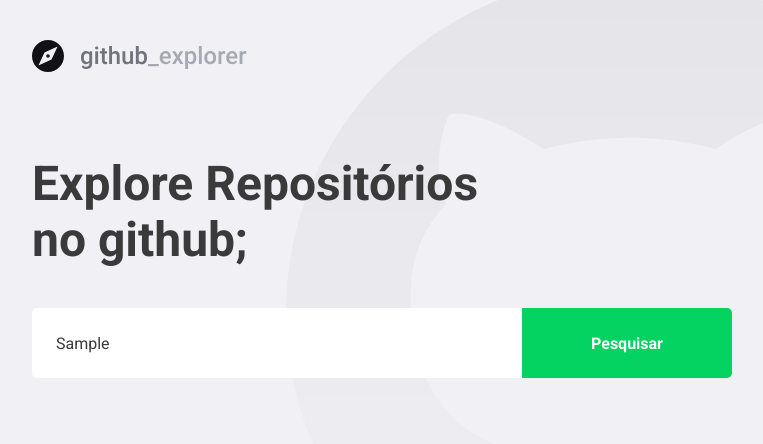
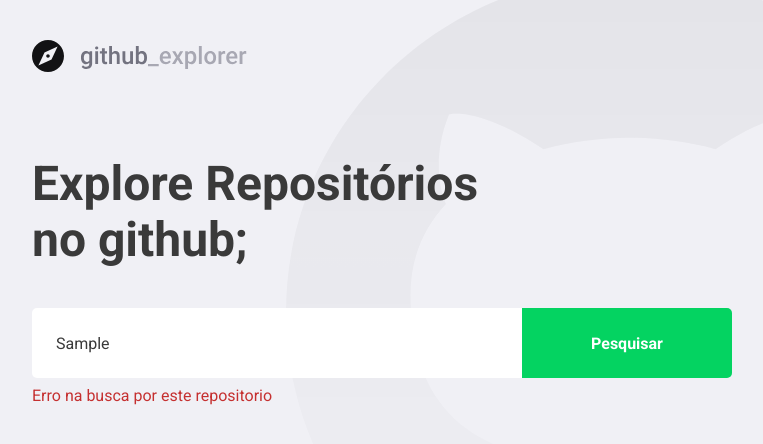
Before and after one commit to andrebertonha/05-projeto-react, a React (Create React App) app: page / in a window 1280 px wide. Both pictures are taken after typing "Sample" into the empty fields and a click on the button "Pesquisar". Shown: the top 444 px of the page, without its empty margins (128-891 px from the left). Built offline with nearby package versions, Linux system fonts and the light colour scheme; no server answers.

Commit message:
code review and setINputError added

```diff
--- a/src/index.tsx
+++ b/src/index.tsx
@@ -1,7 +1,6 @@
 import React from 'react';
 import ReactDOM from 'react-dom';
 import App from './App';
-
 
 ReactDOM.render(
   <React.StrictMode>
--- a/src/pages/Dashboard/index.tsx
+++ b/src/pages/Dashboard/index.tsx
@@ -2,7 +2,12 @@
 import { FiChevronRight } from 'react-icons/fi';
 import api from '../../services/api';
 import logoImg from '../../assets/logo.svg';
-import { Title, Form, Repositories } from './styles';
+import {
+  Title,
+  Form,
+  Repositories,
+  Error,
+} from './styles';
 
 interface Repository {
   full_name: string;
@@ -15,15 +20,26 @@
 
 const Dashboard: React.FC = () => {
   const [newRepo, setNewRepo] = useState('');
+  const [inputError, setInputError] = useState('');
   const [repositories, setRepositories] = useState<Repository[]>([]);
-  async function handleAddRepository(event: FormEvent<HTMLFormElement>): Promise<void> {
+  async function handleAddRepository(
+    event: FormEvent<HTMLFormElement>,
+  ): Promise<void> {
     event.preventDefault();
+    if (!newRepo) {
+      setInputError('Digite o autor/nome do repositório');
+      return;
+    }
+    try {
+      const response = await api.get<Repository>(`repos/${newRepo}`);
+      const repository = response.data;
 
-    const response = await api.get<Repository>(`repos/${newRepo}`);
-    const repository = response.data;
-
-    setRepositories([...repositories, repository]);
-    setNewRepo('');
+      setRepositories([...repositories, repository]);
+      setNewRepo('');
+      setInputError('');
+    } catch (err) {
+      setInputError('Erro na busca por este repositorio');
+    }
   }
   return (
     <>
@@ -37,6 +53,7 @@
         />
         <button type="submit">Pesquisar</button>
       </Form>
+      { inputError && <Error>{inputError}</Error> }
       <Repositories>
         {repositories.map((repository) => (
           <a key={repository.full_name} href="teste">
--- a/src/pages/Dashboard/styles.ts
+++ b/src/pages/Dashboard/styles.ts
@@ -44,6 +44,12 @@
       background: ${shade(0.2, '#043d61')};
     }
   }
+`;
+
+export const Error = styled.span`
+  display: block;
+  color: #c53030;
+  margin-top: 8px;
 `;
 
 export const Repositories = styled.div`
```
Also changed, not shown: .eslintrc.json, 1 other file (tests, documents, lock files or other folders).
